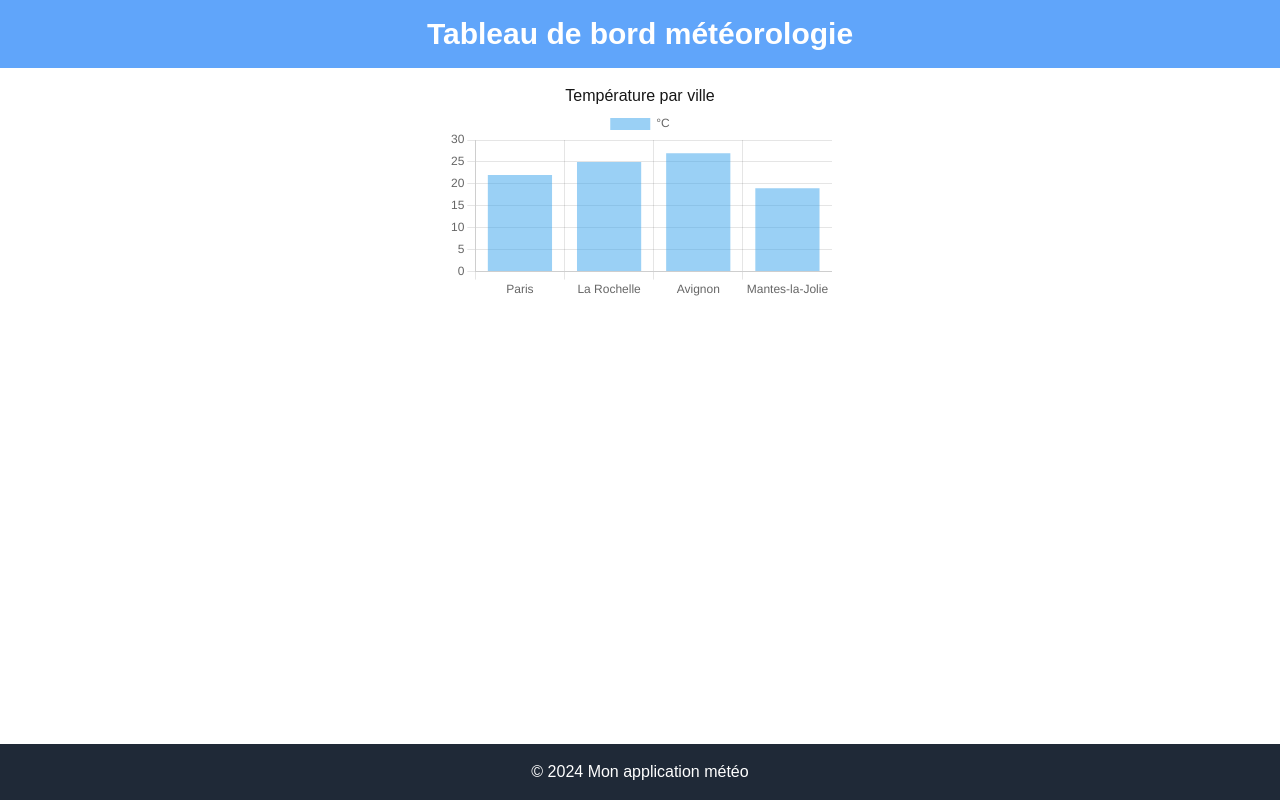
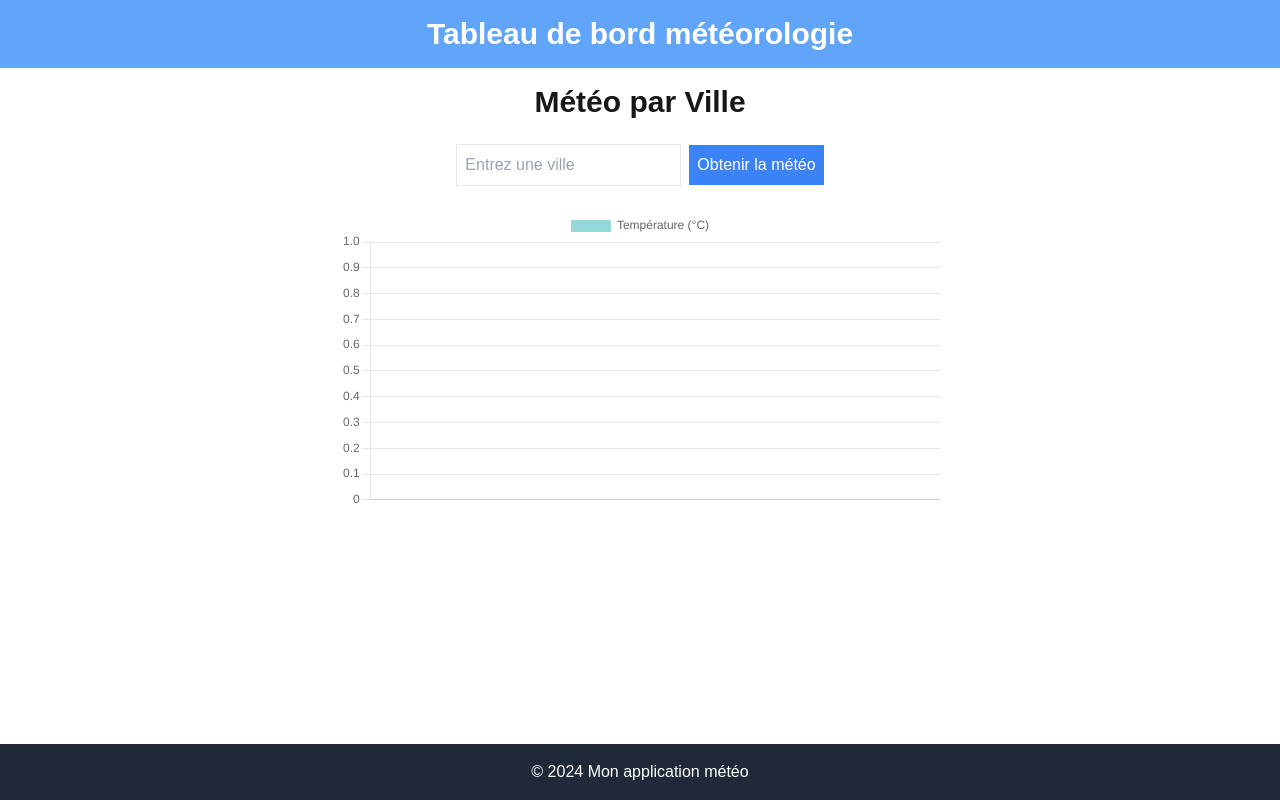
Before and after one commit to ValentinMachefaux/aws-meteo, a Next.js app: page / in a window 1280 px wide. Built offline with nearby package versions, Linux system fonts and the light colour scheme.

Commit message:
Implentation de l'API

```diff
--- a/package.json
+++ b/package.json
@@ -13,7 +13,9 @@
     "chart.js": "^4.4.4",
     "next": "14.2.13",
     "react": "^18.3.1",
-    "react-dom": "^18"
+    "react-chartjs-2": "^5.2.0",
+    "react-dom": "^18",
+    "yarn": "^1.22.22"
   },
   "devDependencies": {
     "@types/node": "^20",
--- a/src/app/components/Graph.tsx
+++ b/src/app/components/Graph.tsx
@@ -1,25 +1,106 @@
-import React from "react";
+import React, { useState } from "react";
 import Chart from "chart.js/auto";
 import { CategoryScale } from "chart.js";
-import { Chart as ChartJS } from "chart.js/auto";
-import { Bar, Doughnut, Line } from "react-chartjs-2";
-import sourceData from "../utils/data.json";
+import { Bar } from "react-chartjs-2";
+
 Chart.register(CategoryScale);
 
 const Graph = () => {
+  const [city, setCity] = useState("");
+  const [weatherData, setWeatherData] = useState(null);
+  const [error, setError] = useState("");
+  const [chartData, setChartData] = useState([]);
+
+  const fetchWeatherData = async (city) => {
+    const API_KEY = process.env.NEXT_PUBLIC_OPENWEATHER_API_KEY;
+    const url = `https://api.openweathermap.org/data/2.5/weather?q=${city}&appid=${API_KEY}&units=metric`;
+
+    try {
+      const res = await fetch(url);
+      if (!res.ok) {
+        throw new Error("Ville non trouvée");
+      }
+      const data = await res.json();
+      setWeatherData({
+        city: data.name,
+        degree: data.main.temp,
+        weather: data.weather[0].description,
+      });
+
+      setChartData((prevChartData) => [
+        ...prevChartData,
+        { city: data.name, degree: data.main.temp },
+      ]);
+
+      setError("");
+    } catch (err) {
+      setError(err.message);
+    }
+  };
+
+  const handleSubmit = (e) => {
+    e.preventDefault();
+    if (city.trim() === "") {
+      setError("Veuillez entrer une ville.");
+      return;
+    }
+    fetchWeatherData(city);
+    setCity("");
+  };
+
   return (
-    <div className="w-full flex items-center flex-col">
-      <div className="dataCard revenueCard">Température par ville</div>
-      <div className="dataCard customerCard w-96 h-96">
+    <div className="w-full flex flex-col items-center">
+      <h1 className="text-3xl font-bold mb-6">Météo par Ville</h1>
+
+      {}
+      <form onSubmit={handleSubmit} className="mb-6">
+        <input
+          type="text"
+          value={city}
+          onChange={(e) => setCity(e.target.value)}
+          placeholder="Entrez une ville"
+          className="border p-2 mr-2"
+        />
+        <button type="submit" className="bg-blue-500 text-white p-2">
+          Obtenir la météo
+        </button>
+      </form>
+
+      {}
+      {error && <p className="text-red-500 mb-4">{error}</p>}
+
+      {}
+      {weatherData && (
+        <div className="w-full flex flex-col items-start mb-8">
+          <div className="flex items-center mb-4">
+            <h2 className="text-4xl font-bold mr-4">{weatherData.city}</h2>
+            <span className="text-xl">{weatherData.degree}°C</span>
+          </div>
+          <p className="text-lg">Temps : {weatherData.weather}</p>
+        </div>
+      )}
+
+      {}
+      <div className="w-full" style={{ maxWidth: "600px" }}>
         <Bar
           data={{
-            labels: sourceData.map((data) => data.city),
+            labels: chartData.map((data) => data.city),
             datasets: [
               {
-                label: "°C",
-                data: sourceData.map((data) => data.degree),
+                label: "Température (°C)",
+                data: chartData.map((data) => data.degree),
+                backgroundColor: "rgba(75, 192, 192, 0.6)",
               },
             ],
+          }}
+          options={{
+            responsive: true,
+            maintainAspectRatio: true,
+            scales: {
+              y: {
+                beginAtZero: true,
+              },
+            },
           }}
         />
       </div>
```
Also changed, not shown: 2 other files (tests, documents, lock files or other folders).
